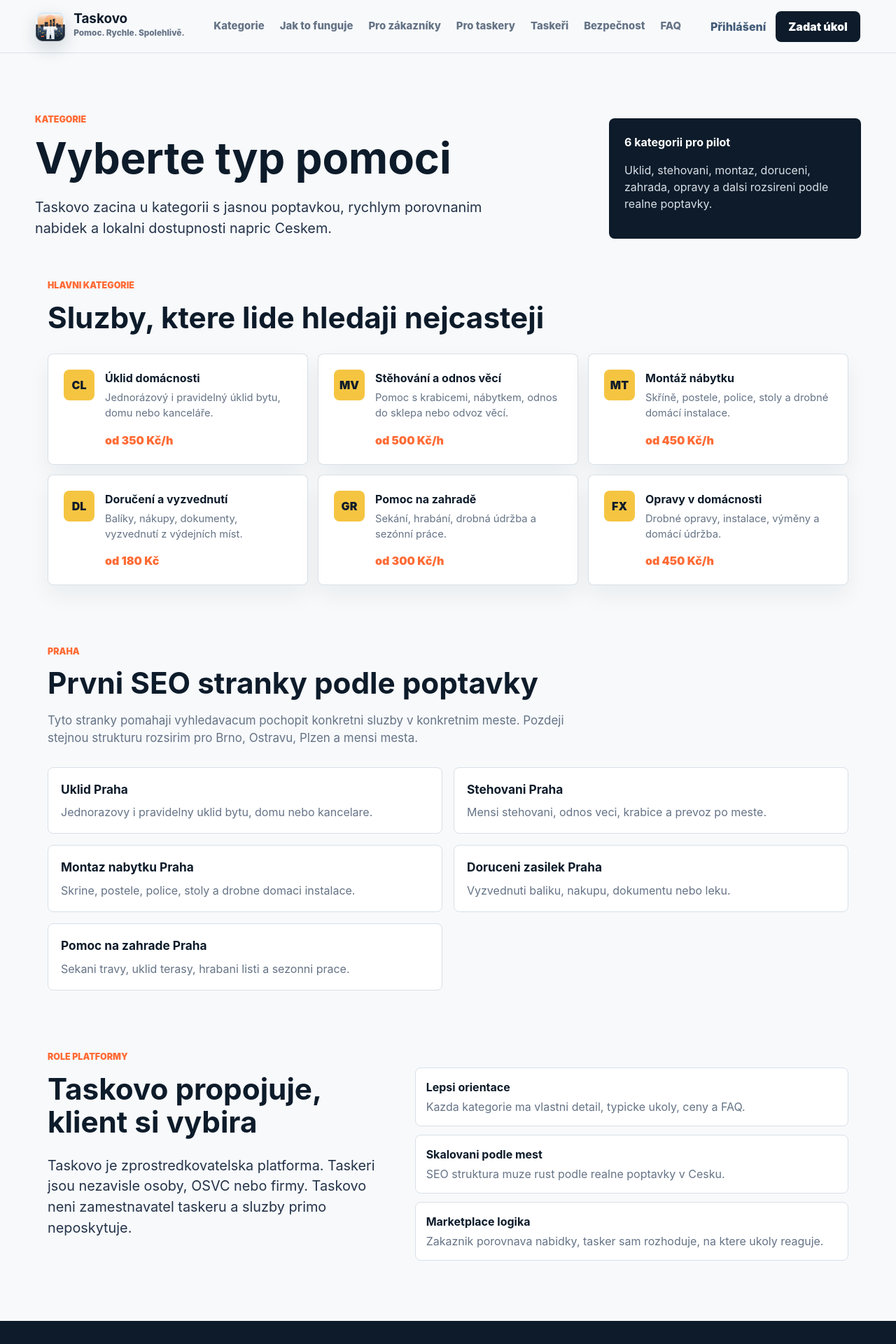
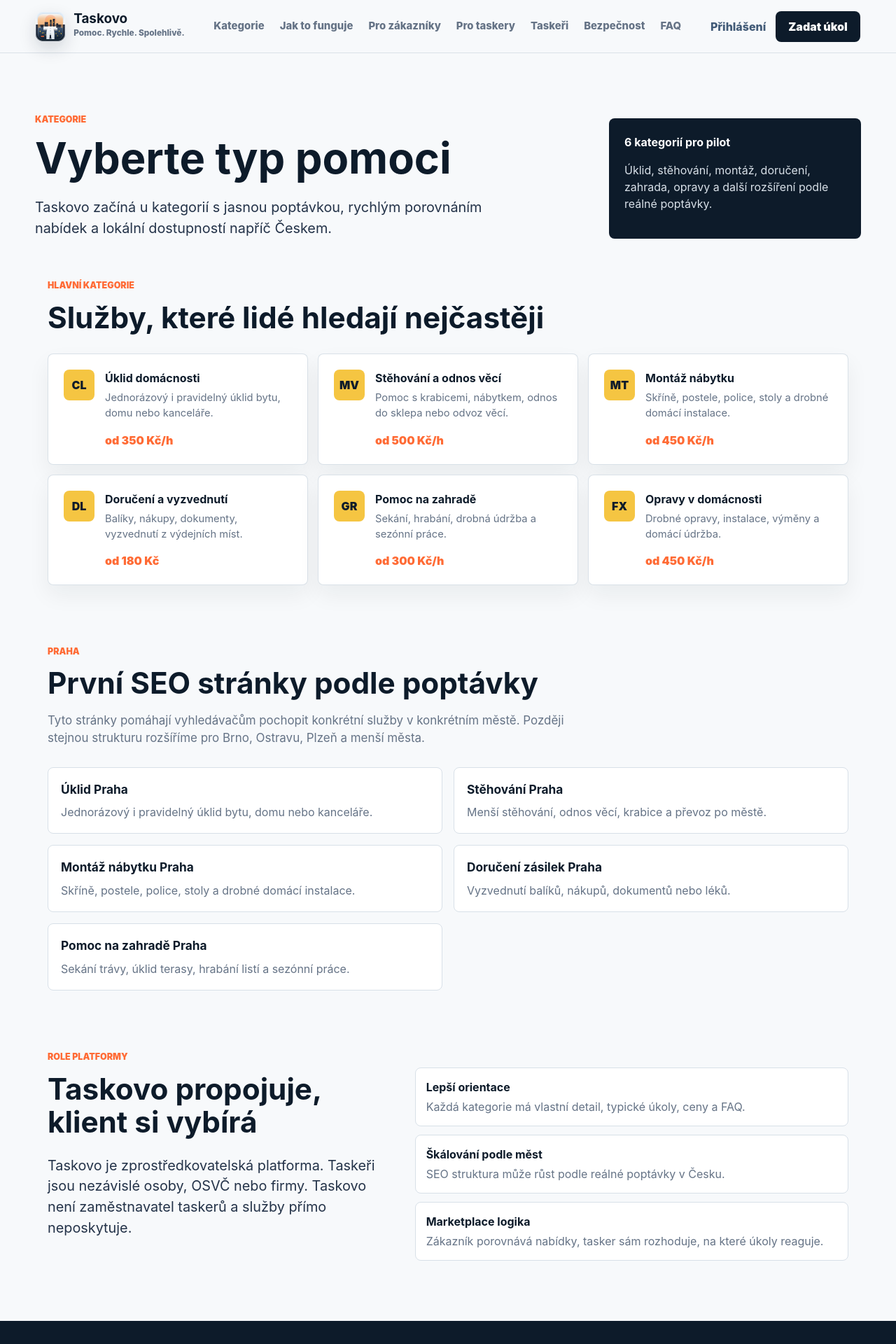
Before and after one commit to kaziodimm/taskovo-app, a Next.js app: page /kategorie in a window 1280 px wide. Shown: the top 1920 px of the page at 70% size. Built offline with nearby package versions, Linux system fonts and the light colour scheme; no server answers.

Commit message:
Polish categories overview SEO and links

```diff
--- a/app/kategorie/page.tsx
+++ b/app/kategorie/page.tsx
@@ -4,51 +4,73 @@ import { Footer } from "@/components/Footer";
 import { Header } from "@/components/Header";
 import { marketplaceCategories } from "@/lib/marketplace-data";
 
+const pageUrl = "https://taskovo.cz/kategorie";
+
 export const metadata: Metadata = {
-  title: "Kategorie sluzeb | Taskovo",
+  title: "Kategorie služeb | Taskovo",
   description:
-    "Prehled kategorii na Taskovo: uklid, stehovani, montaz nabytku, doruceni, zahrada, opravy a lokalni pomoc v Cesku.",
+    "Přehled kategorií na Taskovo: úklid, stěhování, montáž nábytku, doručení, zahrada, opravy a lokální pomoc v Česku.",
   alternates: { canonical: "/kategorie" },
   openGraph: {
-    title: "Kategorie sluzeb | Taskovo",
-    description: "Vyberte typ pomoci, zadejte ukol a porovnejte nabidky nezavislych taskeru v okoli.",
-    url: "https://taskovo-app.vercel.app/kategorie",
+    title: "Kategorie služeb | Taskovo",
+    description: "Vyberte typ pomoci, zadejte úkol a porovnejte nabídky nezávislých taskerů v okolí.",
+    url: pageUrl,
     siteName: "Taskovo",
     type: "website",
+  },
+  twitter: {
+    card: "summary_large_image",
+    title: "Kategorie služeb | Taskovo",
+    description: "Vyberte typ pomoci, zadejte úkol a porovnejte nabídky nezávislých taskerů v okolí.",
   },
 };
 
 const seoLandingLinks = [
-  { title: "Uklid Praha", href: "/sluzby/uklid-praha", text: "Jednorazovy i pravidelny uklid bytu, domu nebo kancelare." },
-  { title: "Stehovani Praha", href: "/sluzby/stehovani-praha", text: "Mensi stehovani, odnos veci, krabice a prevoz po meste." },
-  { title: "Montaz nabytku Praha", href: "/sluzby/montaz-nabytku-praha", text: "Skrine, postele, police, stoly a drobne domaci instalace." },
-  { title: "Doruceni zasilek Praha", href: "/sluzby/doruceni-zasilek-praha", text: "Vyzvednuti baliku, nakupu, dokumentu nebo leku." },
-  { title: "Pomoc na zahrade Praha", href: "/sluzby/pomoc-na-zahrade-praha", text: "Sekani travy, uklid terasy, hrabani listi a sezonni prace." },
+  { title: "Úklid Praha", href: "/uklid-praha", text: "Jednorázový i pravidelný úklid bytu, domu nebo kanceláře." },
+  { title: "Stěhování Praha", href: "/stehovani-praha", text: "Menší stěhování, odnos věcí, krabice a převoz po městě." },
+  { title: "Montáž nábytku Praha", href: "/montaz-nabytku-praha", text: "Skříně, postele, police, stoly a drobné domácí instalace." },
+  { title: "Doručení zásilek Praha", href: "/doruceni-zasilek-praha", text: "Vyzvednutí balíků, nákupů, dokumentů nebo léků." },
+  { title: "Pomoc na zahradě Praha", href: "/pomoc-na-zahrade-praha", text: "Sekání trávy, úklid terasy, hrabání listí a sezónní práce." },
 ];
 
 export default function CategoriesPage() {
+  const collectionJsonLd = {
+    "@context": "https://schema.org",
+    "@type": "CollectionPage",
+    name: "Kategorie služeb Taskovo",
+    url: pageUrl,
+    description: metadata.description,
+    hasPart: marketplaceCategories.map((category) => ({
+      "@type": "WebPage",
+      name: category.title,
+      url: `https://taskovo.cz/kategorie/${category.slug}`,
+      description: category.summary,
+    })),
+  };
+
   return (
     <>
       <Header />
       <main className="page-shell">
+        <script type="application/ld+json" dangerouslySetInnerHTML={{ __html: JSON.stringify(collectionJsonLd) }} />
         <section className="page-hero">
           <div>
             <p className="kicker">Kategorie</p>
             <h1 className="page-title">Vyberte typ pomoci</h1>
             <p className="hero-lead">
-              Taskovo zacina u kategorii s jasnou poptavkou, rychlym porovnanim nabidek a lokalni dostupnosti napric Ceskem.
+              Taskovo začíná u kategorií s jasnou poptávkou, rychlým porovnáním nabídek a lokální dostupností napříč Českem.
             </p>
           </div>
           <div className="page-hero-card">
-            <strong>{marketplaceCategories.length} kategorii pro pilot</strong>
-            <p>Uklid, stehovani, montaz, doruceni, zahrada, opravy a dalsi rozsireni podle realne poptavky.</p>
+            <strong>{marketplaceCategories.length} kategorií pro pilot</strong>
+            <p>Úklid, stěhování, montáž, doručení, zahrada, opravy a další rozšíření podle reálné poptávky.</p>
           </div>
         </section>
 
         <section className="section" style={{ paddingTop: 26 }}>
           <div className="section-title">
-            <p className="kicker">Hlavni kategorie</p>
-            <h2>Sluzby, ktere lide hledaji nejcasteji</h2>
+            <p className="kicker">Hlavní kategorie</p>
+            <h2>Služby, které lidé hledají nejčastěji</h2>
           </div>
           <div className="category-grid">
             {marketplaceCategories.map((category) => <CategoryCard key={category.slug} category={category} />)}
@@ -58,9 +80,9 @@ export default function CategoriesPage() {
         <section className="section">
           <div className="section-title">
             <p className="kicker">Praha</p>
-            <h2>Prvni SEO stranky podle poptavky</h2>
+            <h2>První SEO stránky podle poptávky</h2>
             <p>
-              Tyto stranky pomahaji vyhledavacum pochopit konkretni sluzby v konkretnim meste. Pozdeji stejnou strukturu rozsirim pro Brno, Ostravu, Plzen a mensi mesta.
+              Tyto stránky pomáhají vyhledávačům pochopit konkrétní služby v konkrétním městě. Později stejnou strukturu rozšíříme pro Brno, Ostravu, Plzeň a menší města.
             </p>
           </div>
           <div className="legal-grid">
@@ -76,15 +98,15 @@ export default function CategoriesPage() {
         <section className="section split">
           <div>
             <p className="kicker">Role platformy</p>
-            <h2>Taskovo propojuje, klient si vybira</h2>
+            <h2>Taskovo propojuje, klient si vybírá</h2>
             <p className="hero-lead">
-              Taskovo je zprostredkovatelska platforma. Taskeri jsou nezavisle osoby, OSVC nebo firmy. Taskovo neni zamestnavatel taskeru a sluzby primo neposkytuje.
+              Taskovo je zprostředkovatelská platforma. Taskeři jsou nezávislé osoby, OSVČ nebo firmy. Taskovo není zaměstnavatel taskerů a služby přímo neposkytuje.
             </p>
           </div>
           <div className="feature-list">
-            <div><strong>Lepsi orientace</strong><span>Kazda kategorie ma vlastni detail, typicke ukoly, ceny a FAQ.</span></div>
-            <div><strong>Skalovani podle mest</strong><span>SEO struktura muze rust podle realne poptavky v Cesku.</span></div>
-            <div><strong>Marketplace logika</strong><span>Zakaznik porovnava nabidky, tasker sam rozhoduje, na ktere ukoly reaguje.</span></div>
+            <div><strong>Lepší orientace</strong><span>Každá kategorie má vlastní detail, typické úkoly, ceny a FAQ.</span></div>
+            <div><strong>Škálování podle měst</strong><span>SEO struktura může růst podle reálné poptávky v Česku.</span></div>
+            <div><strong>Marketplace logika</strong><span>Zákazník porovnává nabídky, tasker sám rozhoduje, na které úkoly reaguje.</span></div>
           </div>
         </section>
       </main>
```
